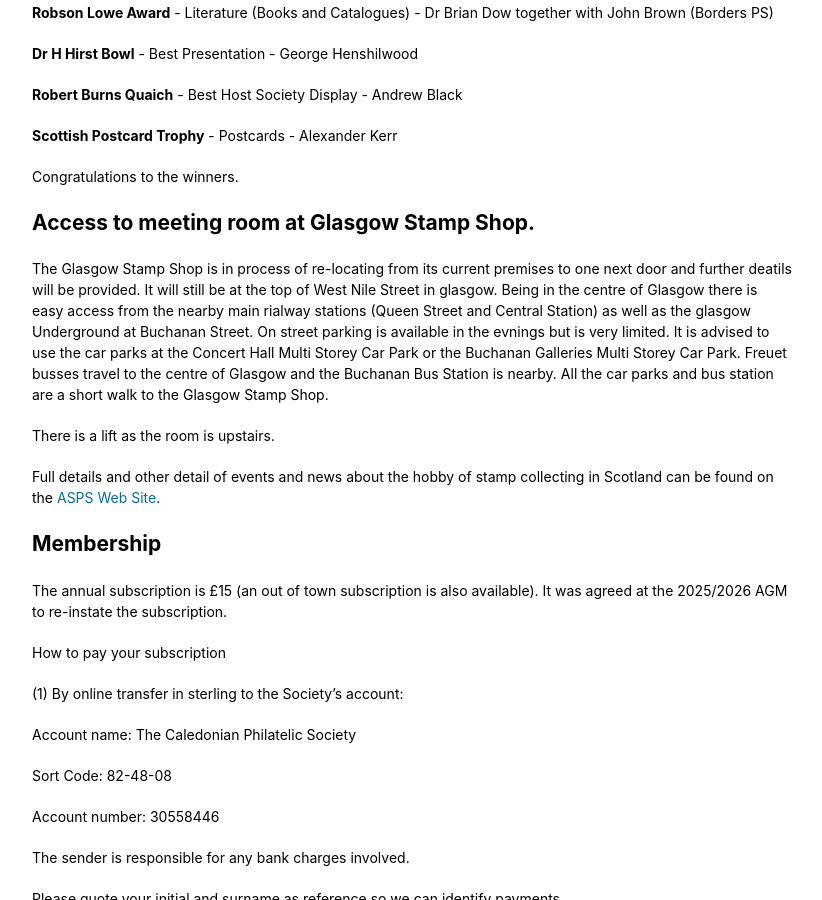
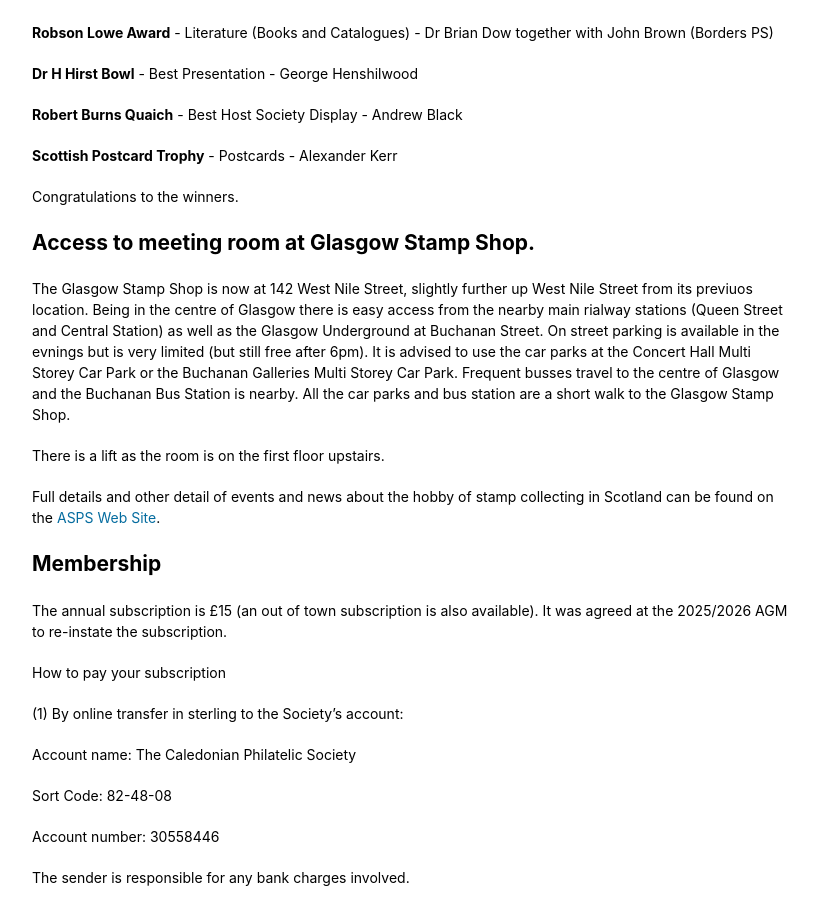
Before and after one commit to astalker/caledonian-stamps, a Jekyll site: the page built from index.md, in a window 1280 px wide and 900 px high, scrolled down 1227 px. Shown: the whole window, without its empty margins (338-1160 px from the left). Built offline with Jekyll 4.4.1, drawn with Linux system fonts in a browser that asks for light colours; our own code applies the rules of GitHub Pages for plain Markdown files; some of the changed text lies outside the part shown.

Commit message:
Revise meeting venue and access details in index.md
Updated details about the new meeting venue and access information for the Glasgow Stamp Shop.

```diff
--- a/index.md
+++ b/index.md
@@ -4,9 +4,11 @@ Welcome to the **Glasgow Caledonian Philatelic Society** promoting stamp collect
 
 ## A NEW MEETING VENUE ##
 
-The new meeting venue is almost ready for use and will be used for the Summer Meeting on 23rd July 2026. Meetings will be in a dedicated room co-located with the Glasgow Stamp Shop at the top of West Nile Street in Glasgow.
+The new meeting venue will be used for the first Summer Meeting on 23rd July 2026. Meetings will be in a dedicated room co-located with the Glasgow Stamp Shop at the top of West Nile Street in Glasgow.
 
 The location is:
+
+**Suite F,**
 
 **8 Victoria Chambers,**
 
@@ -51,9 +53,9 @@ Congratulations to the winners.
 
 ## Access to meeting room at Glasgow Stamp Shop.
 
-The Glasgow Stamp Shop is in process of re-locating from its current premises to one next door and further deatils will be provided. It will still be at the top of West Nile Street in glasgow. Being in the centre of Glasgow there is easy access from the nearby main rialway stations (Queen Street and Central Station) as well as the glasgow Underground at Buchanan Street. On street parking is available in the evnings but is very limited. It is advised to use the car parks at the Concert Hall Multi Storey Car Park or the Buchanan Galleries Multi Storey Car Park. Freuet busses travel to the centre of Glasgow and the Buchanan Bus Station is nearby.  All the car parks and bus station are a short walk to the Glasgow Stamp Shop.
+The Glasgow Stamp Shop is now at 142 West Nile Street, slightly further up West Nile Street from its previuos location. Being in the centre of Glasgow there is easy access from the nearby main rialway stations (Queen Street and Central Station) as well as the Glasgow Underground at Buchanan Street. On street parking is available in the evnings but is very limited (but still free after 6pm). It is advised to use the car parks at the Concert Hall Multi Storey Car Park or the Buchanan Galleries Multi Storey Car Park. Frequent busses travel to the centre of Glasgow and the Buchanan Bus Station is nearby.  All the car parks and bus station are a short walk to the Glasgow Stamp Shop.
 
-There is a lift as the room is upstairs.
+There is a lift as the room is on the first floor upstairs.
 
 Full details and other detail of events and news about the hobby of stamp collecting in Scotland can be found on the [ASPS Web Site](https://www.scottishphilately.co.uk).
 
```
